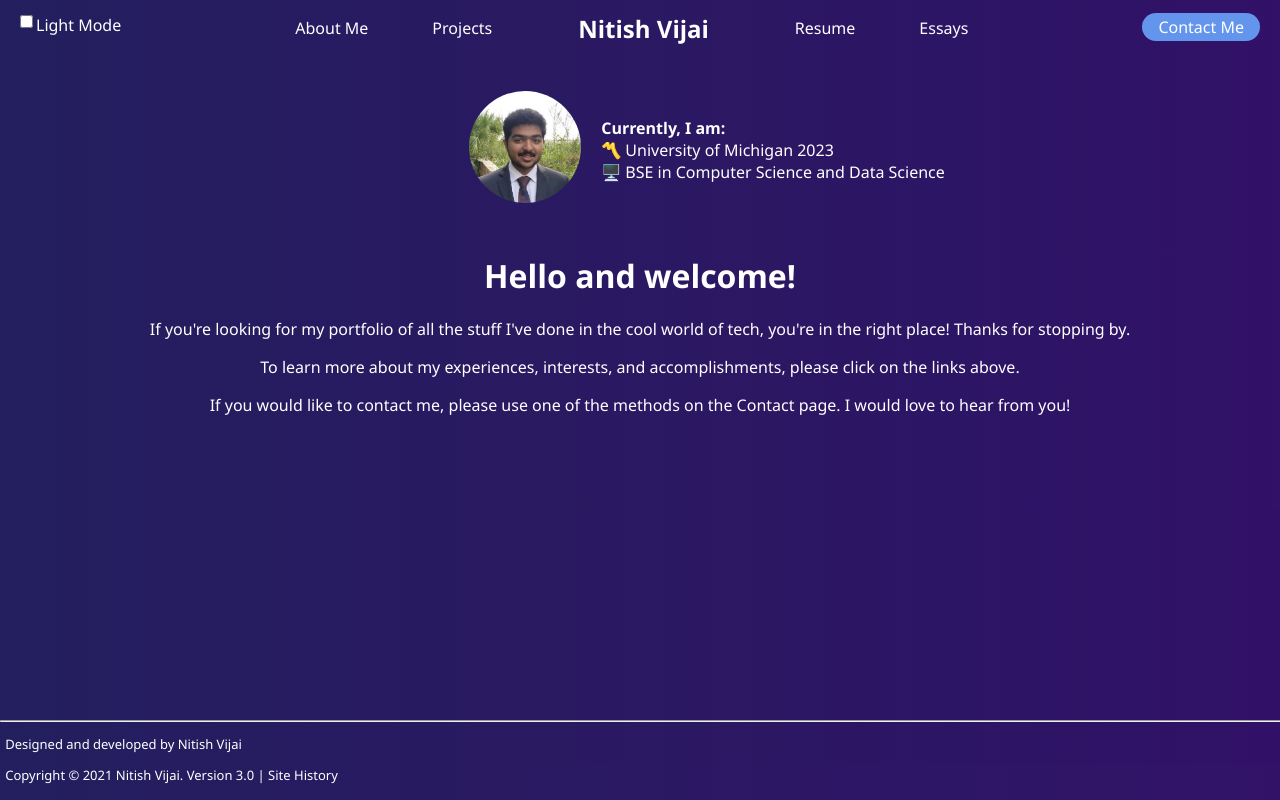
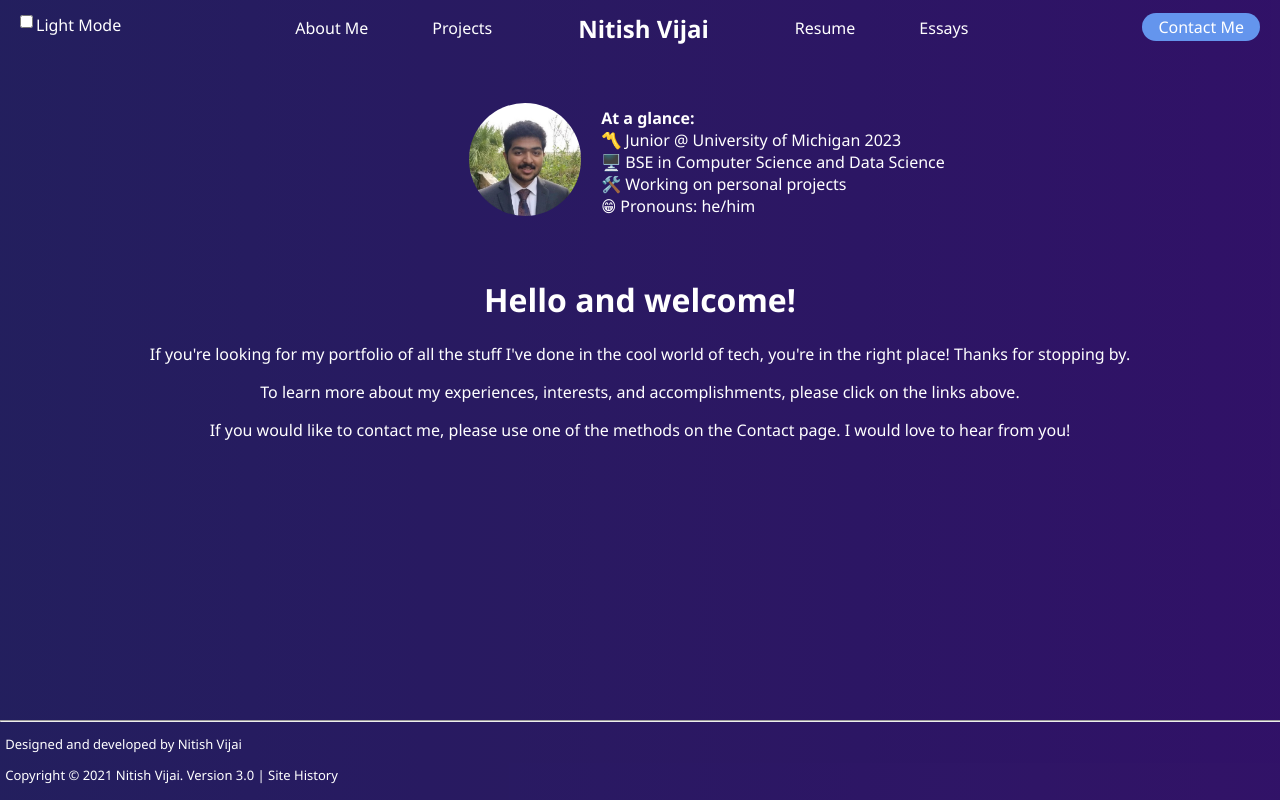
Before and after one commit to nitishvijai/nitish-website-v3, an Angular app: page / in a window 1280 px wide. Built offline with nearby package versions, Linux system fonts and the light colour scheme.

Commit message:
Update hero image component

```diff
--- a/src/app/components/header/header.component.css
+++ b/src/app/components/header/header.component.css
@@ -27,6 +27,11 @@ a.centered {
     padding-right: 2.25em;
     font-size: 24px;
     font-weight: bold;
+    color: white;
+}
+
+.title:hover {
+    color: gold;
 }
 
 .header {
--- a/src/app/components/hero-image/hero-image.component.html
+++ b/src/app/components/hero-image/hero-image.component.html
@@ -3,8 +3,11 @@
         <img id="headshot" alt="Nitish Vijai" src="{{imgSource}}" height="30%" width="30%" />
     </div>
     <div id="stats">
-        <p [ngClass]="{'dark': !lightMode, 'light': lightMode}"><strong>Currently, I am: </strong><br>
-            〽️ University of Michigan 2023<br>
-            🖥️ BSE in Computer Science and Data Science</p>
+        <p [ngClass]="{'dark': !lightMode, 'light': lightMode}"><strong>At a glance: </strong><br>
+            〽️ Junior @ University of Michigan 2023<br>
+            🖥️ BSE in Computer Science and Data Science<br>
+            🛠️ Working on personal projects<br>
+            😁 Pronouns: he/him
+        </p>
     </div>
 </div>
```
